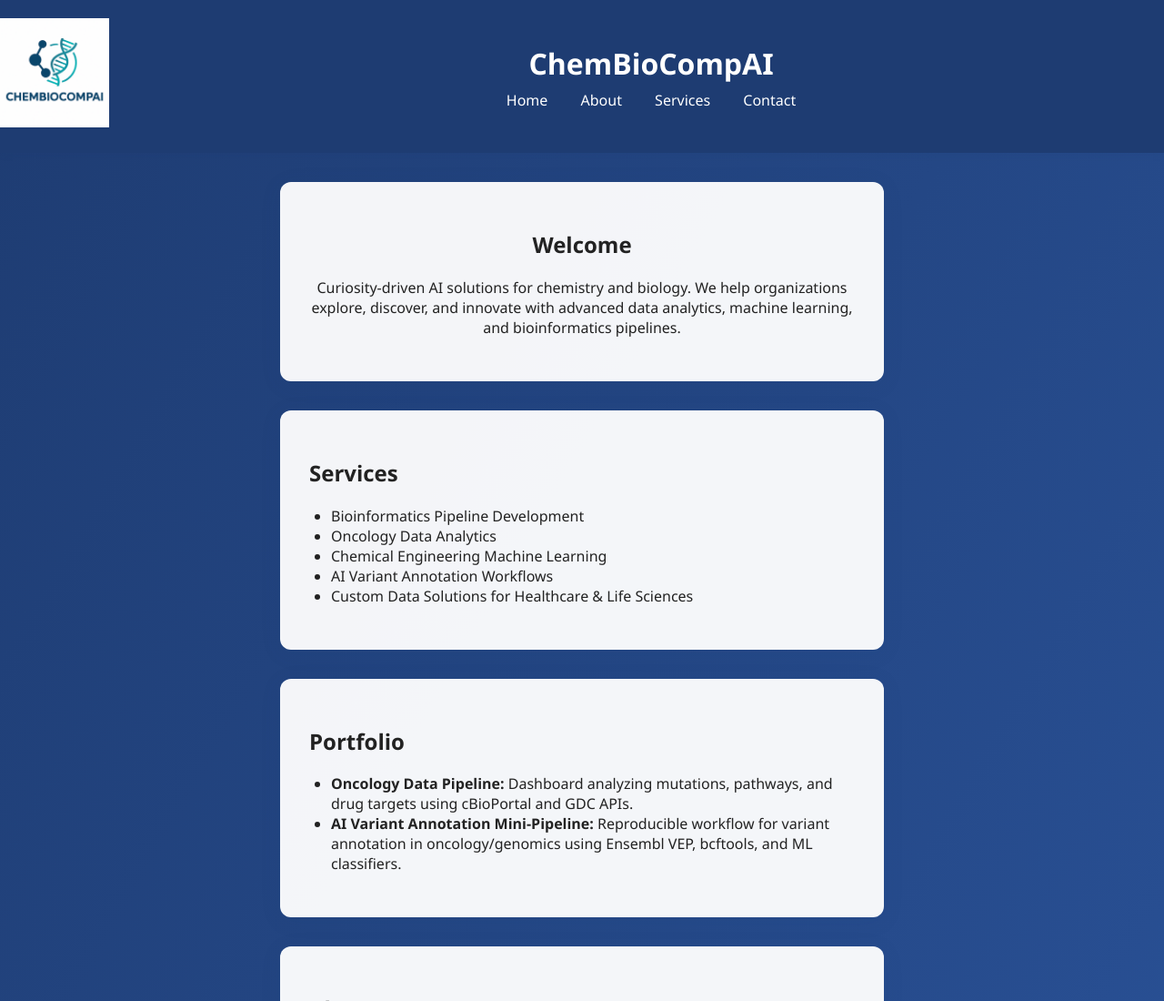
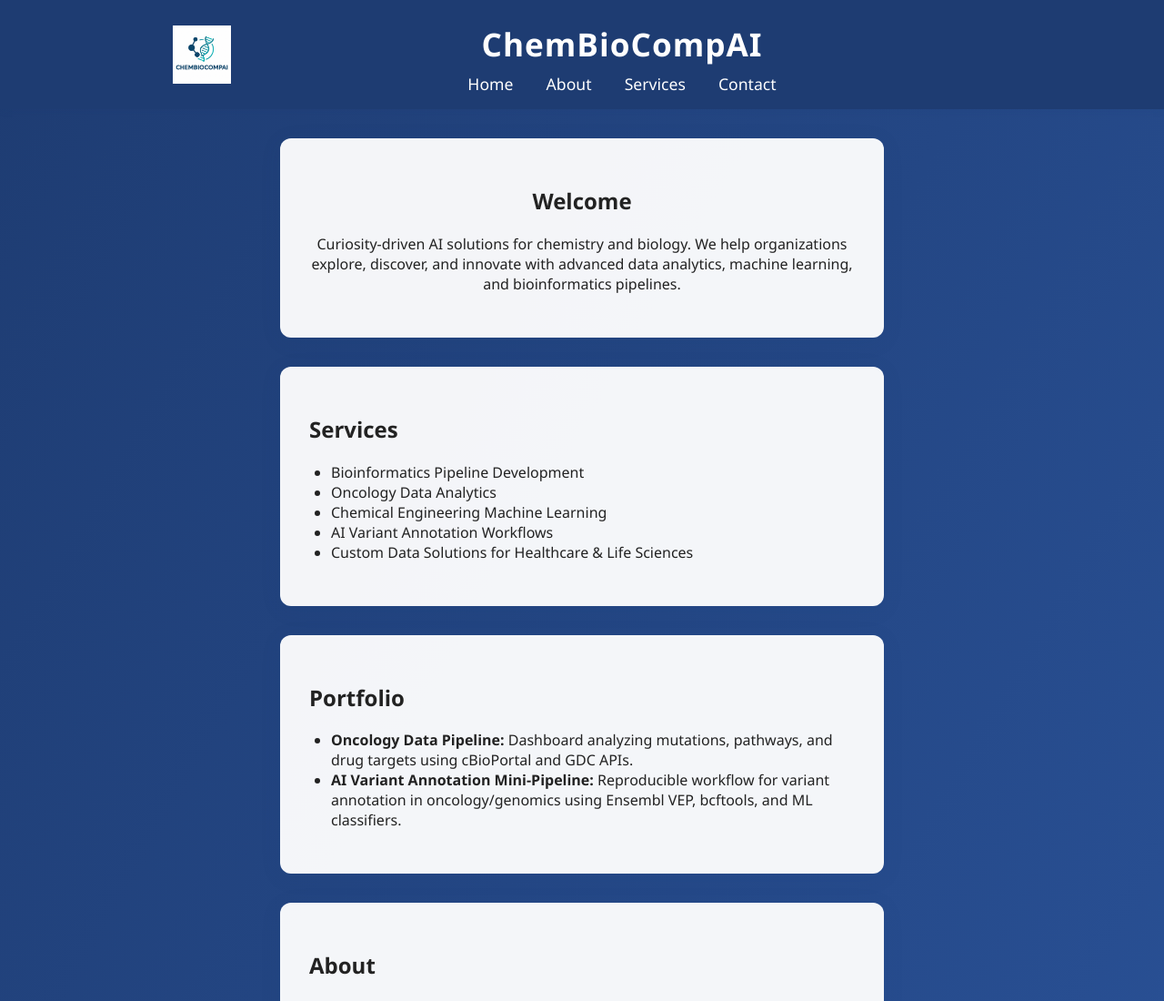
Before and after one commit to justin-mbca/chembio-chat, a website: page index.html in a window 1280 px wide. Shown: the top 1100 px of the page at 91% size. Drawn offline with Linux system fonts and the light colour scheme; files that its build step writes are made by us from their sources.

Commit message:
Improve header layout: logo left, company name and navigation centered; update CSS for header

```diff
--- a/chembiocompai-site/css/style.css
+++ b/chembiocompai-site/css/style.css
@@ -1,3 +1,45 @@
+/* Header Flexbox Layout */
+.main-header {
+    background: #1e3c72;
+    color: #fff;
+    padding: 1.5rem 0 1rem 0;
+    box-shadow: 0 2px 8px rgba(30,60,114,0.08);
+}
+.header-content {
+    display: flex;
+    align-items: center;
+    max-width: 900px;
+    margin: 0 auto;
+}
+.logo {
+    width: 64px;
+    height: 64px;
+    margin-right: 24px;
+}
+.header-center {
+    flex: 1;
+    text-align: center;
+}
+.header-center h1 {
+    margin: 0;
+    font-size: 2.2rem;
+    font-weight: 700;
+    letter-spacing: 1px;
+}
+.header-center nav {
+    margin-top: 8px;
+}
+.header-center nav a {
+    color: #fff;
+    text-decoration: none;
+    margin: 0 16px;
+    font-weight: 500;
+    font-size: 1.1rem;
+    transition: color 0.2s;
+}
+.header-center nav a:hover {
+    color: #ffb347;
+}
 body {
     font-family: 'Segoe UI', 'Roboto', Arial, sans-serif;
     background: linear-gradient(120deg, #1e3c72 0%, #2a5298 100%);
--- a/index.html
+++ b/index.html
@@ -7,16 +7,18 @@
     <link rel="stylesheet" href="css/style.css">
 </head>
 <body>
-    <header style="display: flex; align-items: center; justify-content: flex-start; padding: 20px 0;">
-        <img src="images/logo.png" alt="ChemBioCompAI Logo" class="logo" style="width:120px; height:auto; margin-right: 32px;">
-        <div style="flex: 1; text-align: center;">
-            <h1 style="margin: 0;">ChemBioCompAI</h1>
-            <nav style="margin-top: 8px;">
-                <a href="index.html" style="margin: 0 16px;">Home</a>
-                <a href="about.html" style="margin: 0 16px;">About</a>
-                <a href="services.html" style="margin: 0 16px;">Services</a>
-                <a href="contact.html" style="margin: 0 16px;">Contact</a>
-            </nav>
+    <header class="main-header">
+        <div class="header-content">
+            <img src="images/logo.png" alt="ChemBioCompAI Logo" class="logo">
+            <div class="header-center">
+                <h1>ChemBioCompAI</h1>
+                <nav>
+                    <a href="index.html">Home</a>
+                    <a href="about.html">About</a>
+                    <a href="services.html">Services</a>
+                    <a href="contact.html">Contact</a>
+                </nav>
+            </div>
         </div>
     </header>
     <main>
```
